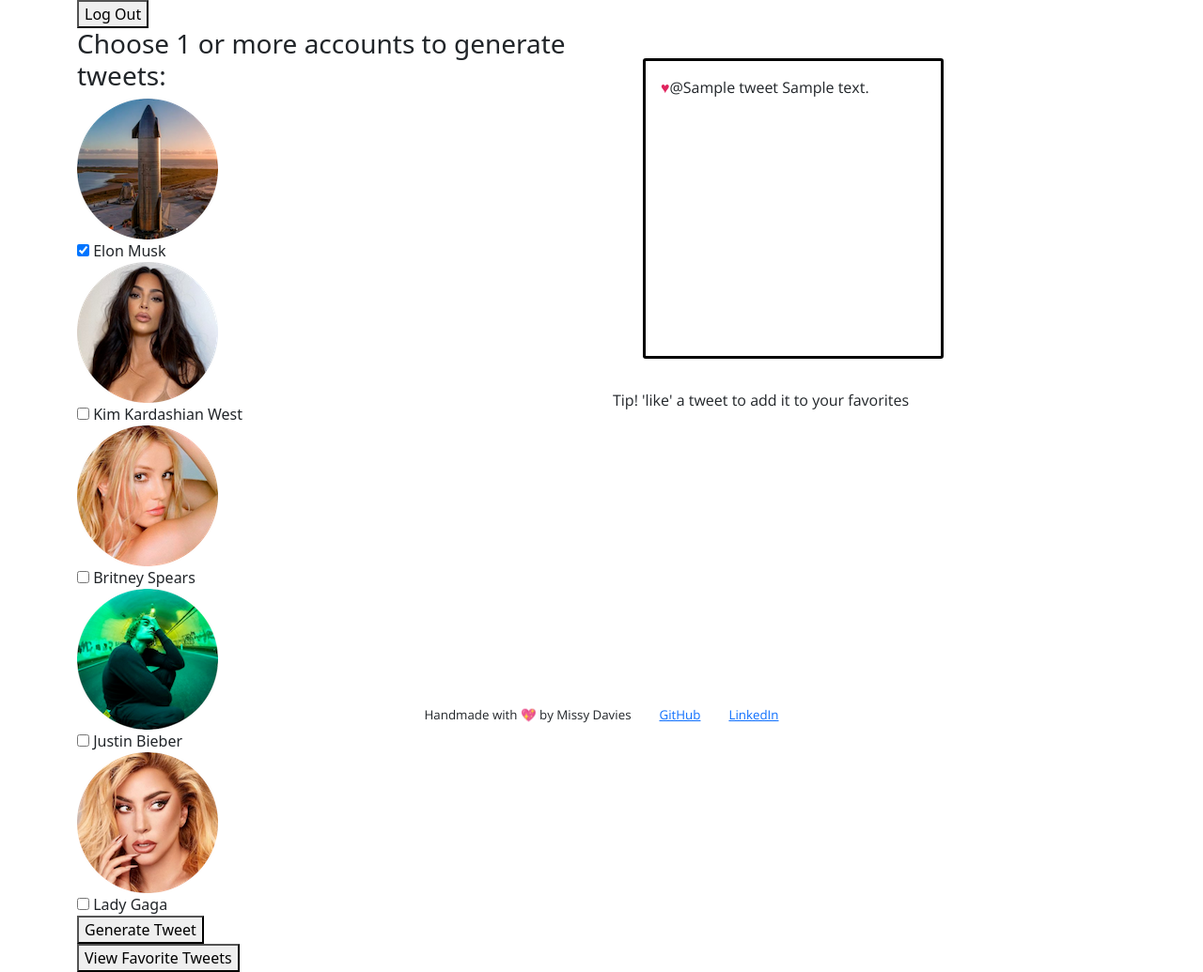
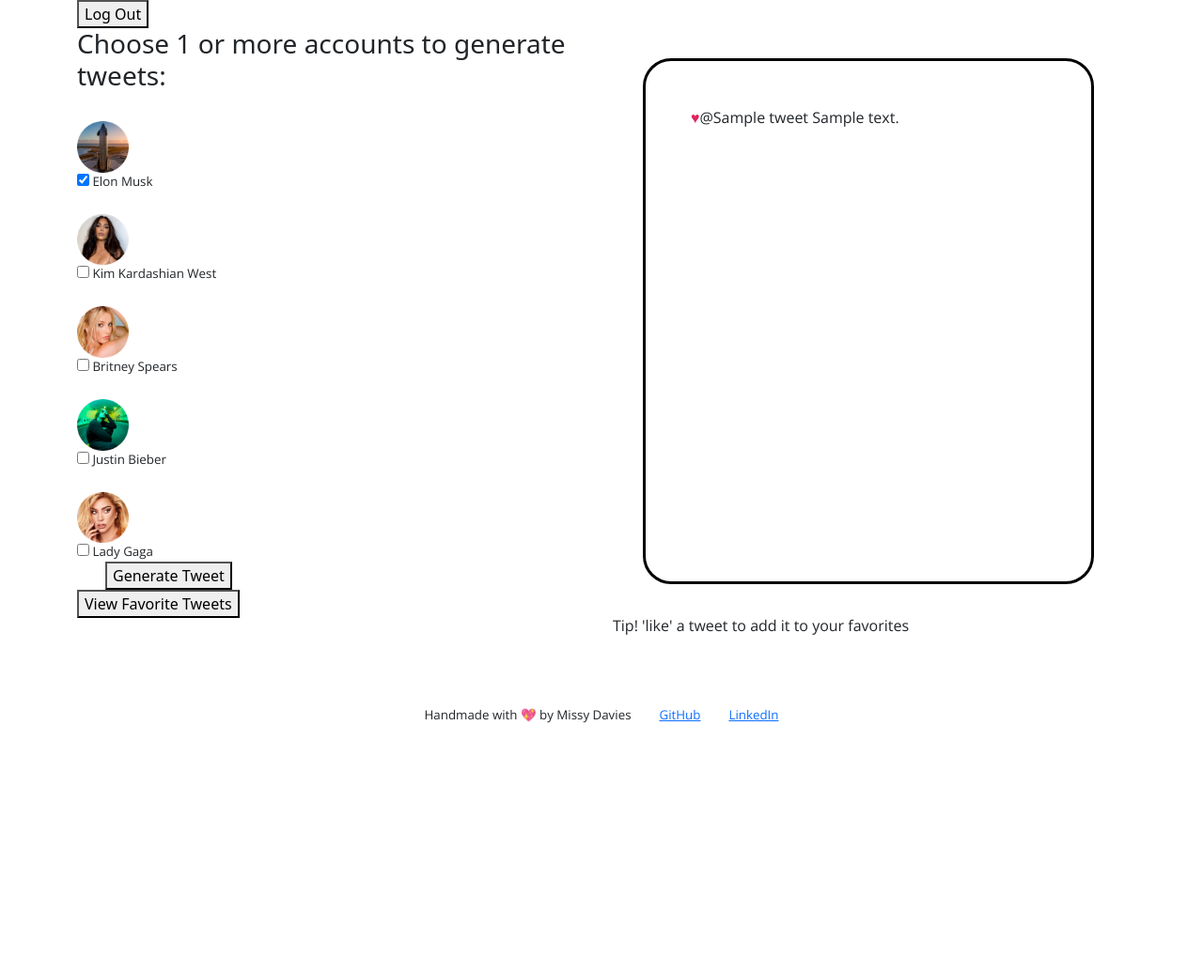
Before and after one commit to missy-davies/chatterbot, a Flask app: page /generate in a window 1280 px wide. Shown: the whole page at 94% size. After the commit the page ends 770 px from the top, so only its background shows below. Run offline with Flask 2, Linux system fonts and the light colour scheme; a user stored in the database is signed in; tables that the repository leaves empty hold one stand-in row (values such as "Sample post").

Commit message:
Add uniform widget formatting and start formatting celebs

```diff
--- a/static/css/style.css
+++ b/static/css/style.css
@@ -41,16 +41,6 @@ ul, li {
 }
 
 /* Account Login Widget */
-.account-widget {
-	border-radius: 30px;
-	border: 3px solid black;
-	width: 20em;
-	height: 25em;
-	margin: 2em;
-	padding: 3.5em;
-	display: inline-block;
-}
-
 .account-widget h2, .account-widget p {
 	text-align: center;
 }
@@ -87,25 +77,33 @@ input {
 	cursor: pointer;
 } */
 
-/* Tweets */
-.tweets {
-	border-radius: 3px;
-	border: 3px solid black;
-	width: 20em;
-	height: 20em;
-	margin: 2em;
-	padding: 1em;
-	overflow-y:scroll;
+/* Celebrity Accounts Checkboxes */
+img {
+    max-width:10%;
+    height:auto;
 }
 
-.fav-tweets {
-	border-radius: 3px;
+/* TODO: Left off here trying to get celebs formatted right  */
+/* .elon, .kim, .britney, .justin, .gaga {
+	display: inline-block;
+} */
+
+
+/* Tweets and Widgets */
+.tweet-widget, .account-widget {
+	border-radius: 30px;
 	border: 3px solid black;
-	width: 20em;
-	height: 20em;
+	width: 30em;
+	height: 35em;
 	margin: 2em;
-	padding: 1em;
-	overflow-y: scroll;
+	padding: 3em;
+}
+
+/* TODO: This isn't centered properly, but it looks ok from the sizes */
+.tweets, .fav-tweets {
+	overflow-y:scroll;
+	width: 25em;
+	height: 30em;
 }
 
 .heart {
--- a/templates/favorites.html
+++ b/templates/favorites.html
@@ -14,7 +14,9 @@
       </form>
     </div>
     <div class="col">
-      <div class="fav-tweets">
+      <div class="tweet-widget">
+        <div class="fav-tweets">
+        </div>
       </div>
     </div>
   </div>
--- a/templates/generate.html
+++ b/templates/generate.html
@@ -12,6 +12,8 @@
     <div class="col">
       <div class="twitter-accounts">
         <h3>Choose 1 or more accounts to generate tweets:</h3>
+        <ul>
+          <li>
             <!-- Elon Musk -->
             <div class="elon">
               <div class="image"><img src="/static/img/elon.png"
@@ -22,7 +24,9 @@
                 <label for="elonmusk">Elon Musk</label>
               </div>
             </div>
+          </li>
 
+          <li>
             <!-- Kim Kardashian -->
             <div class="kim">
               <div class="image"><img src="/static/img/kim.png"
@@ -33,7 +37,9 @@
                 <label for="kimkardashian">Kim Kardashian West</label>
               </div>
             </div>
+          </li>
 
+          <li>
             <!-- Britney Spears -->
             <div class="britney">
               <div class="image"><img src="/static/img/britney.png"
@@ -44,7 +50,9 @@
                 <label for="britneyspears">Britney Spears</label>
               </div>
             </div>
+          </li>
 
+          <li>
             <!-- Justin Bieber -->
             <div class="justin">
               <div class="image"><img src="/static/img/justin.png"
@@ -55,7 +63,9 @@
                 <label for="justinbieber">Justin Bieber</label>
               </div>
             </div>
+          </li>
 
+          <li>
             <!-- Lady Gaga -->
             <div class="gaga">
               <div class="image"><img src="/static/img/gaga.png"
@@ -66,6 +76,8 @@
                 <label for="ladygaga">Lady Gaga</label>
               </div>
             </div>
+          </li>
+        </ul>
 
         <button class="button" id="generate-tweet" type="submit">Generate Tweet</button>
 
@@ -75,7 +87,9 @@
       </div>
     </div>
     <div class="col">
+      <div class="tweet-widget">
         <div class="tweets">
+        </div>
       </div>
       <p>Tip! 'like' a tweet to add it to your favorites</p>
     </div>
--- a/test.py
+++ b/test.py
@@ -179,10 +179,6 @@ class APITest(TestCase):
     #     self.assertEqual(result.status_code, 200)
     #     data = json.loads(result.get_data(as_text=True))
 
-    #     print('\n' * 5)
-    #     print('HERE IS THE DATA')
-    #     print(data)
-    #     print('\n' * 5)
     #     self.assertEqual(data[0]['id'], 1)
 
 
```
Lines whose indentation alone changed are shown as unchanged.
